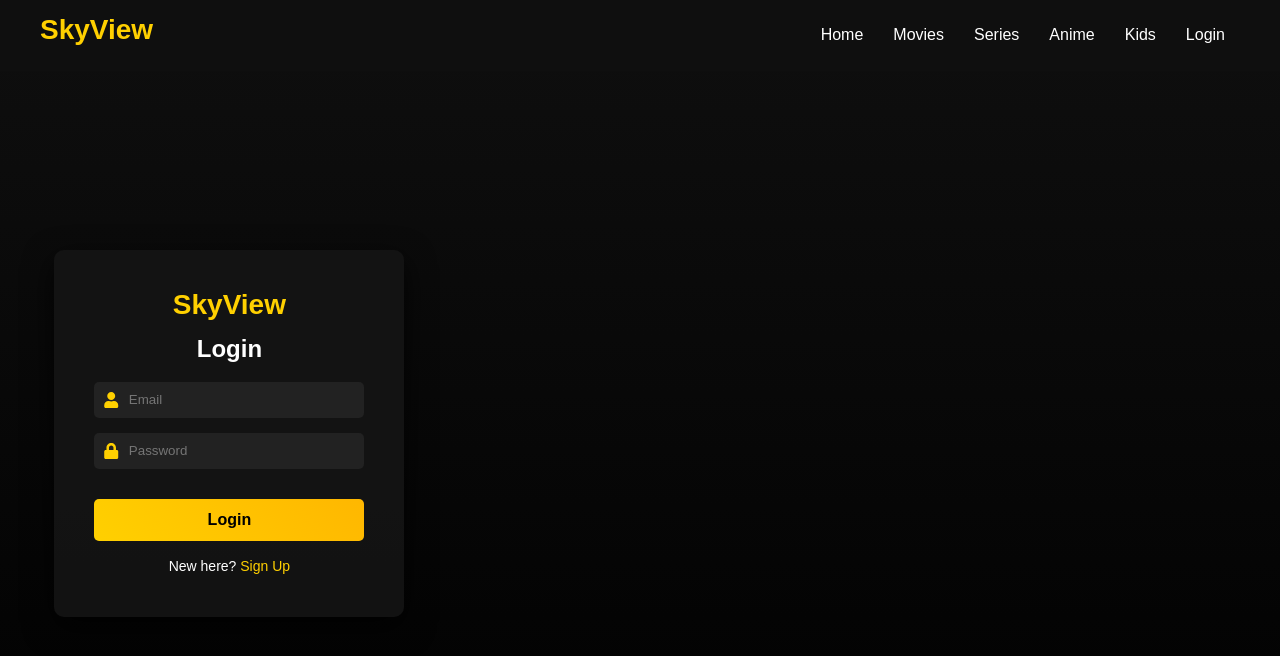
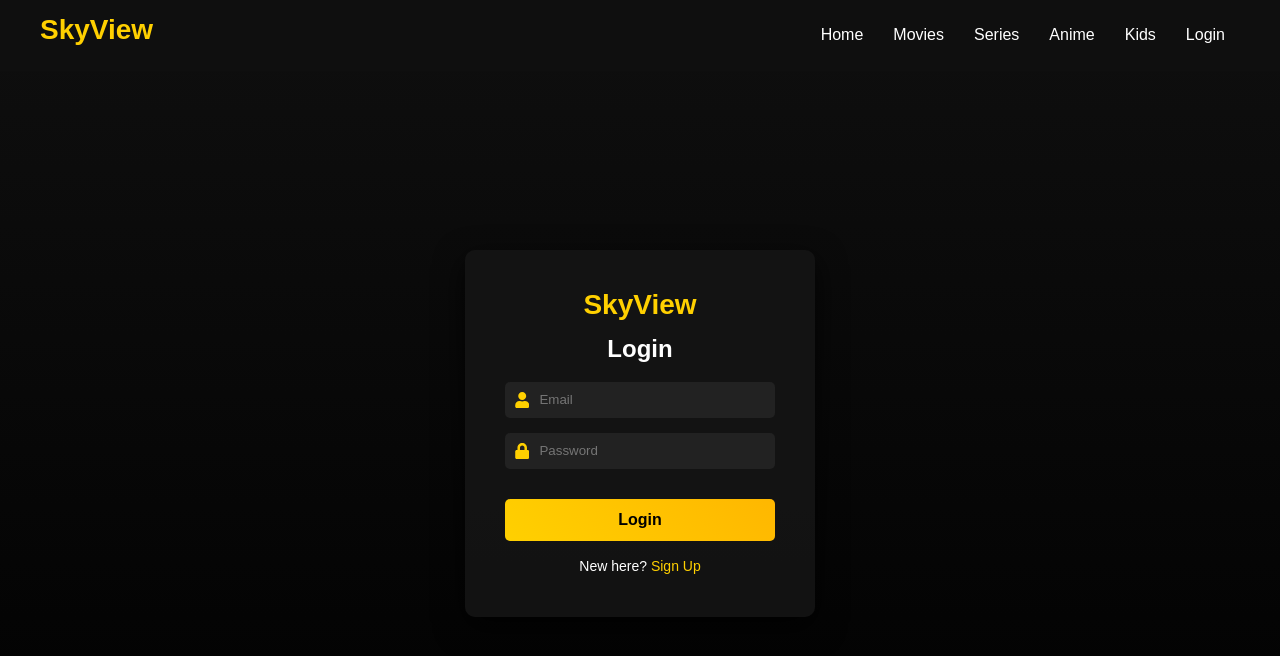
Before and after one commit to SandeepYadav-ai/skyViewOTT, a React (Vite) app: page /login in a window 1280 px wide. Shown: the top 656 px of the page. Built offline with nearby package versions, Linux system fonts and the light colour scheme.

Commit message:
login page

```diff
--- a/src/pages/Login.css
+++ b/src/pages/Login.css
@@ -4,9 +4,14 @@ body {
   font-family: Arial, sans-serif;
 }
 
+#root {
+  width: 100%;
+}
+
 /* BACKGROUND */
 .login-container {
-  height: 100vh;
+  width: 100%;
+  min-height: 100vh;
   display: flex;
   justify-content: center;
   align-items: center;
```
